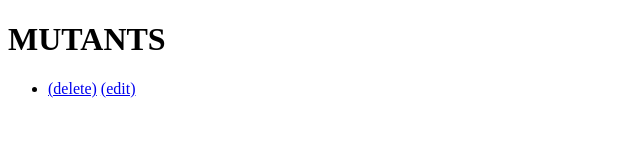
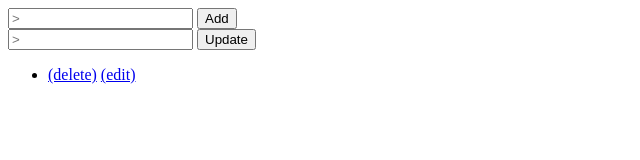
Before and after one commit to technetos/xternbootcamp2016, a plain HTML site: page from_scratch/index.html in a window 1280 px wide. Shown: the whole page, without its empty margins (0-640 px from the left). Drawn offline with Linux system fonts and the light colour scheme; no server answers.

Commit message:
fixed index.html

```diff
--- a/from_scratch/index.html
+++ b/from_scratch/index.html
@@ -6,20 +6,23 @@
         <title></title>
     </head>
     <body>
-        <h1>MUTANTS</h1>
-        <div class="row">
-            <ul id="mutant-list">
-                <li class="template">
-                    <span class="mutant-name"></span>
+        <!-- generalize the ids -->
+        <form class="mutant-add-form">
+            <input type="text" name="mutantName" placeholder=">">
+            <button type="submit">Add</button>
+        </form>
+        <form class="mutant-update-form">
+            <input type="text" name="mutantName" placeholder=">">
+            <button type="submit">Update</button>
+        </form>
+        <ul id="mutant-list">
+            <li class="template">
+                <span class="mutant-name"></span>
                     <a href="#">(delete)</a>
                     <a href="#">(edit)</a>
-                </li>
-            </ul>
-        </div>
+            </li>
+        </ul>
         <script src="js/jquery-2.2.4.min.js"></script>
-        <!-- <script src="js/add_entry.js"></script> -->
-        <!-- <script src="js/remove_entry.js"></script> -->
-        <!-- <script src="js/update_list.js"></script> -->
         <script src="js/app.js"></script>
     </body>
 </html>
```
